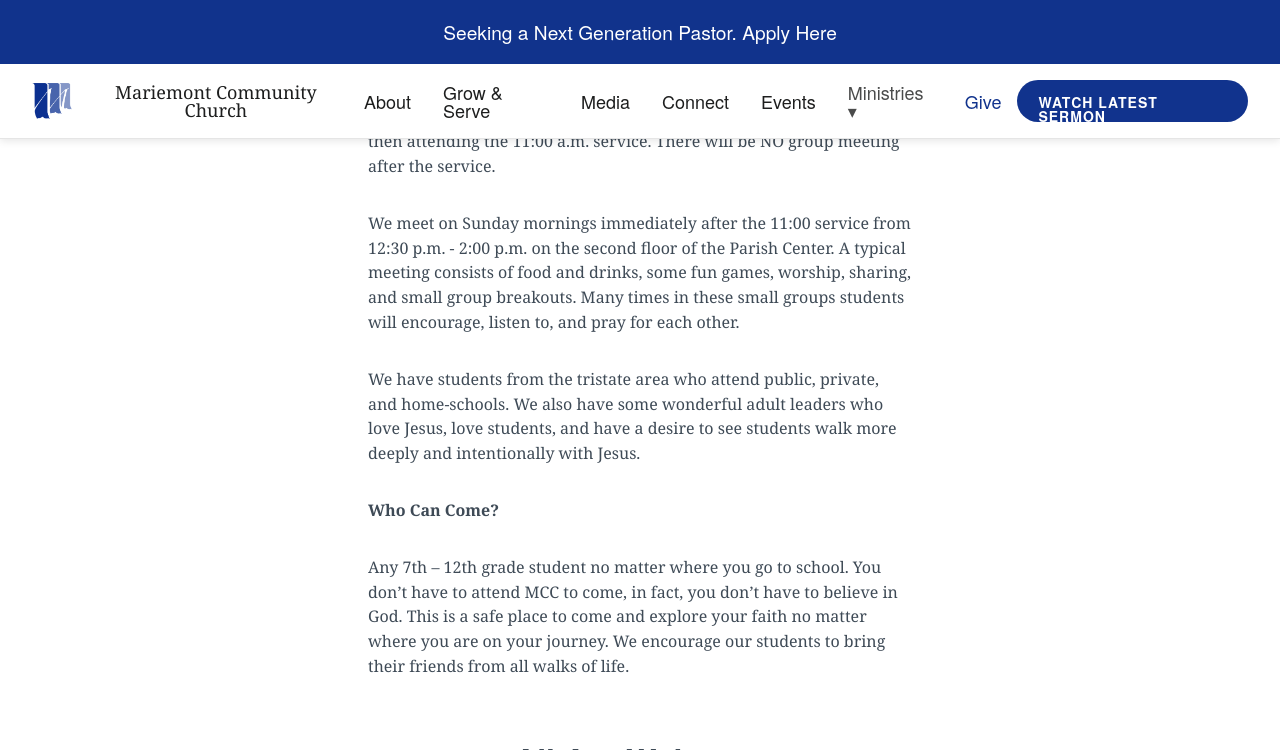
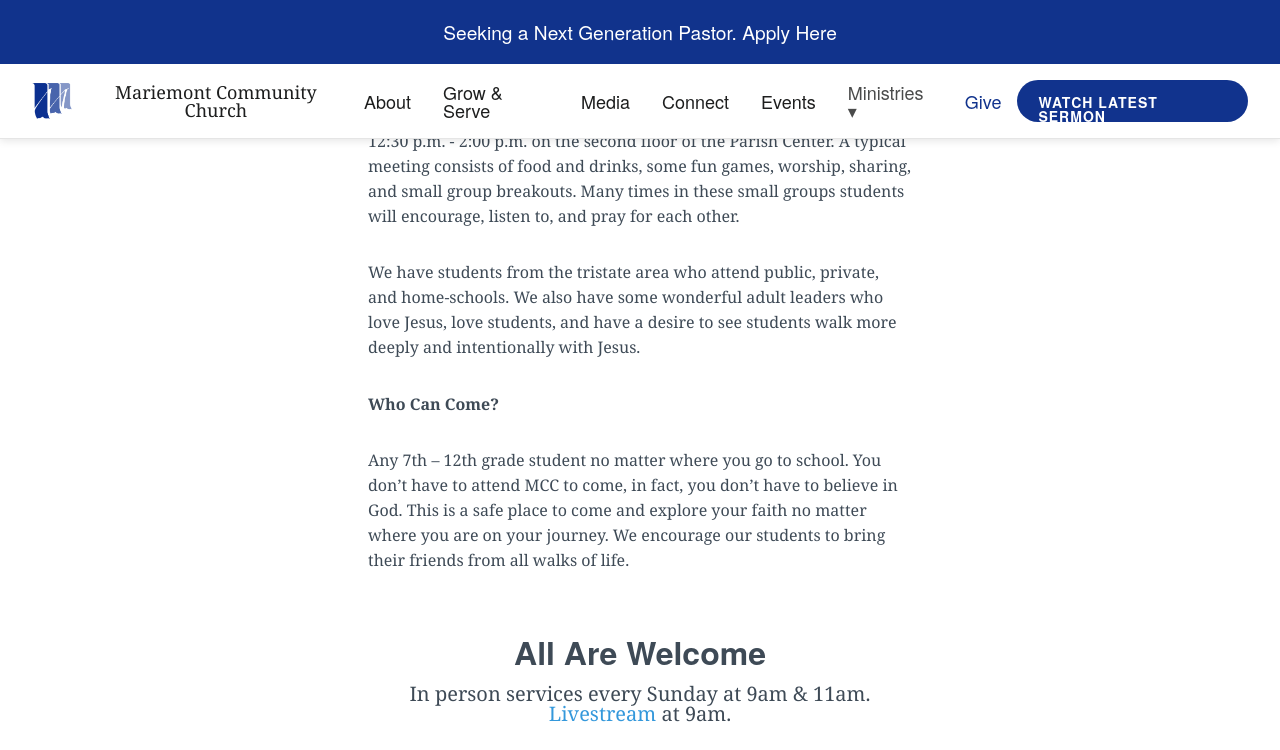
Before and after one commit to lukemoderwell/mariemont, a Jekyll site: the page built from club-168-9th-12th-grade.md, in a window 1280 px wide and 900 px high, scrolled down 1280 px, cut to the strip 0-750 px from the top of the window. Built offline with Jekyll 4.4.1, drawn with Linux system fonts in a browser that asks for light colours; nearby versions of some CDN libraries.

Commit message:
Updated Club 168 9th 12th Grade

```diff
--- a/club-168-9th-12th-grade.md
+++ b/club-168-9th-12th-grade.md
@@ -27,8 +27,6 @@
 
 **Coming to Our Meetings?**
 
-**Sunday, October 31** We are cheering for the Flying Pig at 8:30 a.m. and then attending the 11:00 a.m. service. There will be NO group meeting after the service.
-
 We meet on Sunday mornings immediately after the 11:00 service from 12:30 p.m. - 2:00 p.m. on the second floor of the Parish Center. A typical meeting consists of food and drinks, some fun games, worship, sharing, and small group breakouts. Many times in these small groups students will encourage, listen to, and pray for each other.
 
 We have students from the tristate area who attend public, private, and home-schools. We also have some wonderful adult leaders who love Jesus, love students, and have a desire to see students walk more deeply and intentionally with Jesus.
```
